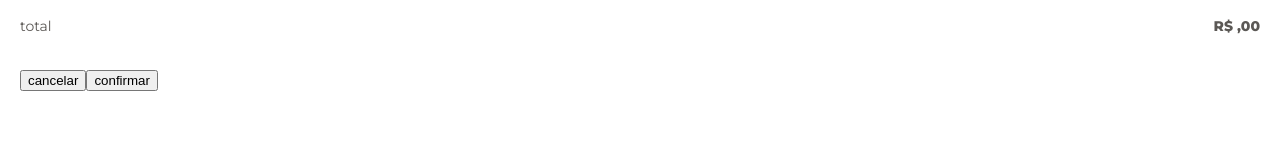
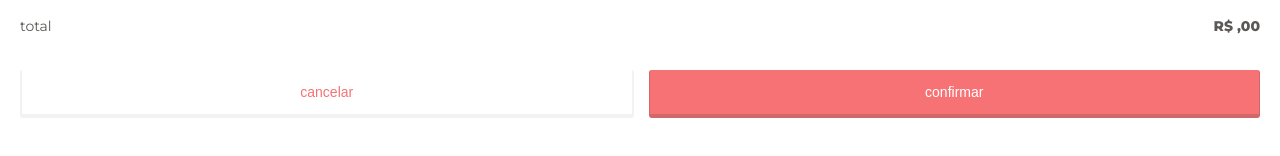
Before and after one commit to andreaweb/purchase-simulation, a React (Create React App) app: page / in a window 1280 px wide. Shown: the part 452-608 px from the top of the page. Built offline with nearby package versions, Linux system fonts and the light colour scheme; no server answers.

Commit message:
finished style main page

```diff
--- a/src/App.css
+++ b/src/App.css
@@ -7,6 +7,7 @@
 .App {
   font-family: 'Montserrat', sans-serif;
   color: var(--dark-gray);
+  margin-bottom: 10px;
   /* ps width: 781/2 ps height: 1413/ 2 */
 }
 
@@ -54,6 +55,14 @@
 .coupon__title{
   padding-left: 15px;
 }
+.coupon__label{
+  display: flex;
+  align-items: baseline;
+}
+.coupon__discount{
+  color: var(--red);
+  margin-left: auto
+}
 .coupon__label::before {
   display: inline-block;
   content: "";
@@ -83,6 +92,37 @@
   margin-bottom: 35px;
 }
 
+.buttons{
+  display: flex
+}
+.buttons .button:last-child{
+  margin-left: 15px;
+}
+.button{
+  border-radius: 3px;
+  cursor: pointer;
+  outline: none;
+  min-height: 48px;
+  min-width: 127px;
+  font-size: 14px;
+}
+.button--cancel{
+  background: #fff;
+  color: var(--red);
+  border: 2px solid var(--light-gray);
+  border-top: none;
+  border-bottom-width: 4px;
+  flex: 1;
+}
+.button--confirm{
+  background: var(--red);
+  color: #fff;
+  border: 1px solid var(--dark-red);
+  border-top: none;
+  border-bottom-width: 4px;
+  flex: 1;
+}
+
 /*utilities*/
 .red{
   color: var(--red);
--- a/src/App.js
+++ b/src/App.js
@@ -87,7 +87,7 @@ class App extends Component {
                       <span className="coupon__title">
                         {coupon.title}
                       </span>
-                      <span className="red">- R$ {coupon.discount},00</span>
+                      <span className="coupon__discount">- R$ {coupon.discount},00</span>
                     </label>
                   </div>
                   )
@@ -115,7 +115,7 @@ class App extends Component {
               </p>
             </div>
             <div className="buttons">
-              <button className="buttons button--cancel">cancelar</button>
+              <button className="button button--cancel">cancelar</button>
               <button  className="button button--confirm" onClick={this.sendPurchase}>confirmar</button>
             </div>
           </div>
```
